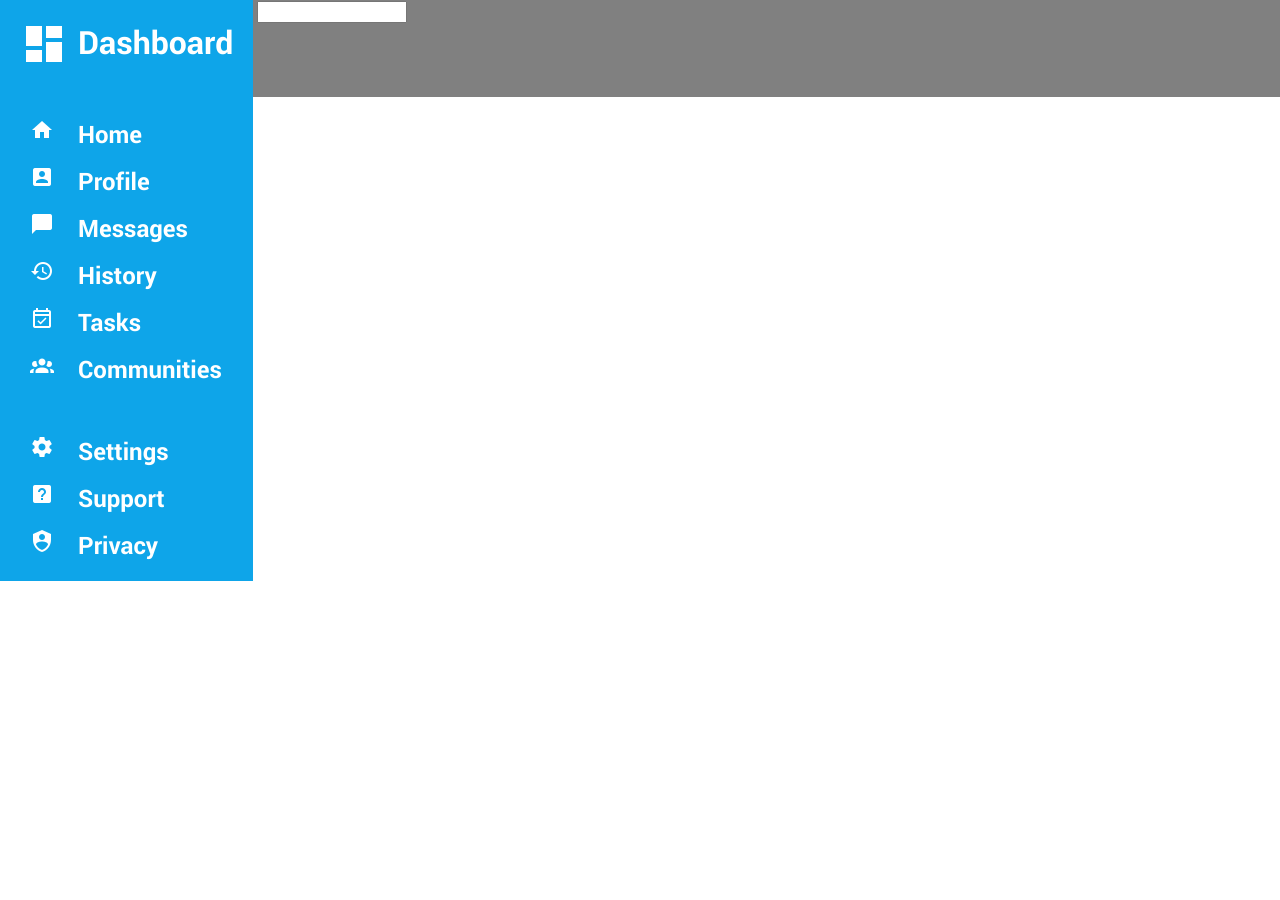
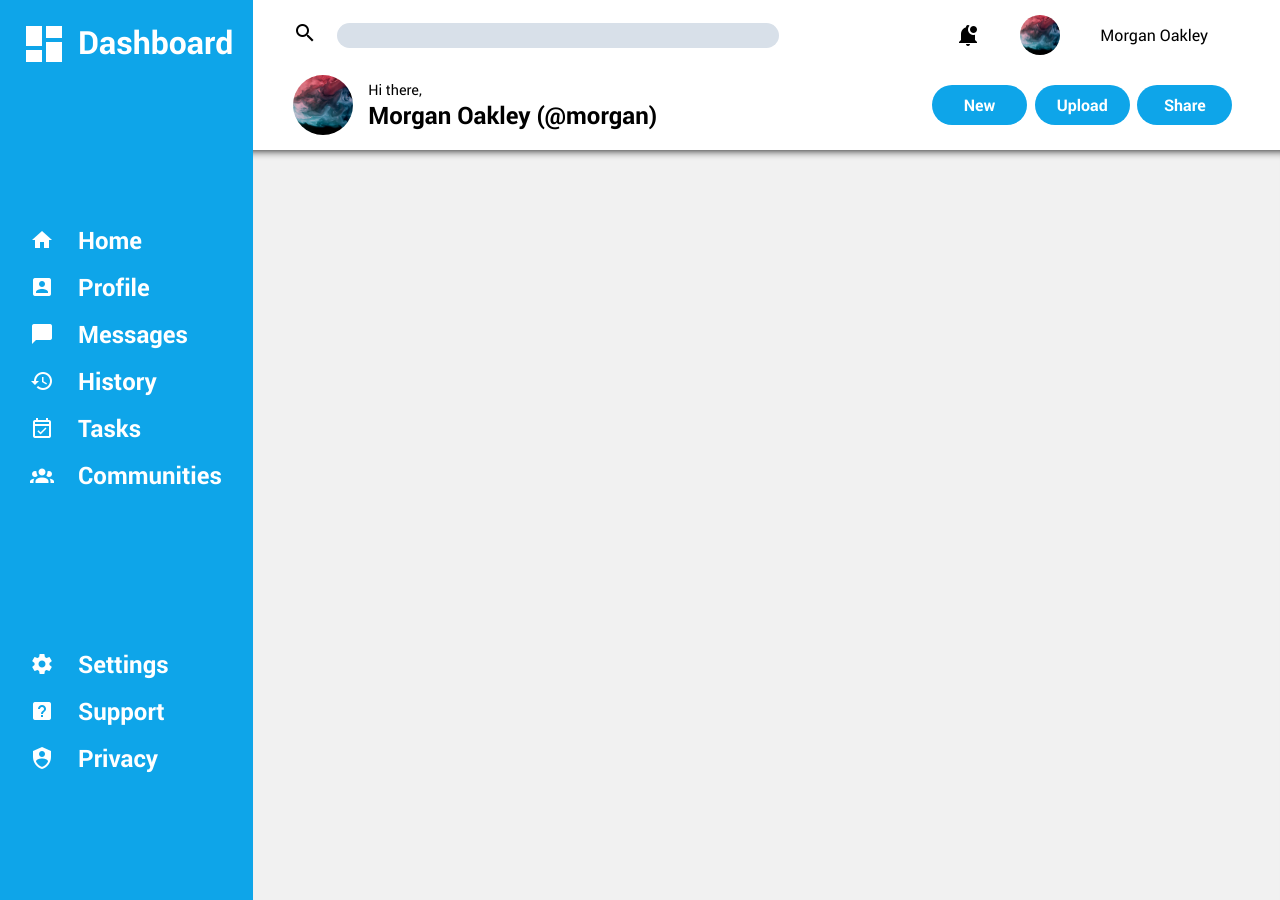
Before and after one commit to Kartohan/Admin-Dashboard, a plain HTML site: page index.html in a window 1280 px wide. Before the commit the page ends 800 px from the top, so only its background shows below. Drawn offline with Linux system fonts and the light colour scheme.

Commit message:
Add header

```diff
--- a/index.html
+++ b/index.html
@@ -34,20 +34,28 @@
         <div class="main-content">
             <div class="header">
                 <div class="header-top">
-                    <label for="search"><img src="" alt=""></label>
-                    <input type="search" name="serach" id="search">
-                    <img class="notification" src="" alt="">
-                    <img class="profile" src="" alt="">
-                    <p class="profile-name"></p>
+                    <div class="search-panel">
+                        <label for="search"><img src="./img/search.png" alt="search label"></label>
+                        <input type="search" name="serach" id="search">
+                    </div>
+                    <div class="profile-panel">
+                        <img class="notification" src="./img/bell-badge.png" alt="notification icon">
+                        <img class="profile" src="./img/icon-profile.jpg" alt="profile-icon">
+                        <p class="profile-name">Morgan Oakley</p>
+                    </div>
                 </div>
                 <div class="header-bot">
                     <div class="header-text">
-                        <img class="profile-pic" src="" alt="">
-                        <p></p>
-                        <p></p>
+                        <img class="profile-pic" src="./img/icon-profile.jpg" alt="profile icon">
+                        <div class="text-block">
+                            <p>Hi there,</p>
+                            <h2>Morgan Oakley (@morgan)</h2>
+                        </div>
                     </div>
                     <div class="header-buttons">
-
+                        <button>New</button>
+                        <button>Upload</button>
+                        <button>Share</button>
                     </div>
                 </div>
             </div>
--- a/style.css
+++ b/style.css
@@ -48,13 +48,100 @@ li {
     column-gap: 24px;
     row-gap: 15px;
     padding-left: 10px;
+    align-items: center;
+}
+
+.header {
+    display: grid;
+    padding: 15px 40px;
+    gap: 20px;
+}
+.header-top {
+    display: grid;
+    grid-template-columns: 2fr 1fr;
+}
+.profile {
+    height: 40px;
+    width: 40px;
+    border-radius: 50%;
+}
+.profile-panel {
+    display: flex;
+    align-items: center;
+    gap: 40px;
+    justify-content: center;
+}
+.search-panel {
+    display: flex;
+    align-items: center;
+    gap: 20px;
+}
+#search {
+    width: 70%;
+    background-color: rgb(216 224 233);
+    border-radius: 20px;
+    height: 25px;
+    border: none;
+    padding-left: 10px;
+    transition: .3s;
+}
+#search:focus {
+    outline: none;
+    box-shadow: 0px 0px 5px -1px #000000;
+}
+#search:hover {
+    box-shadow: 0px 0px 5px -1px #000000;
+}
+.header-bot {
+    display: grid;
+    grid-template-columns: 2fr 1fr;
+}
+.profile-pic {
+    height: 60px;
+    width: 60px;
+    border-radius: 50%;
+}
+.header-text {
+    display: flex;
+    gap: 15px;
+}
+.text-block p {
+    font-size: 0.9em;
+}
+.text-block {
+    display: flex;
+    flex-direction: column;
+    justify-content: center;
+}
+.header-buttons {
+    display: flex;
+    justify-content: space-evenly;
+    align-items: center;
+}
+.header-buttons button {
+    border: none;
+    background-color: #0ea5e9;
+    height: 40px;
+    width: 95px;
+    color: white;
+    border-radius: 30px;
+    font-weight: bold;
+    font-size: 1em;
+    transition: .3s;
+}
+.header-buttons button:hover {
+    box-shadow: 0px 0px 12px -3px #000000;
+}
+.header-buttons button:active {
+    box-shadow:inset 0px 0px 12px -3px #000000;
 }
 
 .main-content {
     display: grid;
     grid-template-rows: 1fr 5fr;
 }
-.header {
-    display: grid;
-    background-color: gray;
+
+.main {
+    background-color: rgb(241 241 241);
+    box-shadow: inset 0px 10px 10px -10px #000000;
 }
```
Also changed, not shown: img/bell-badge.png (added), img/eye-plus.png (added), img/icon-profile.jpg (added), img/profile.jpg (added), img/profile1.jpg (added), img/profile2.jpg (added), img/profile3.jpg (added), img/search.png (added), img/share-variant.png (added), img/star-plus-outline.png (added).
